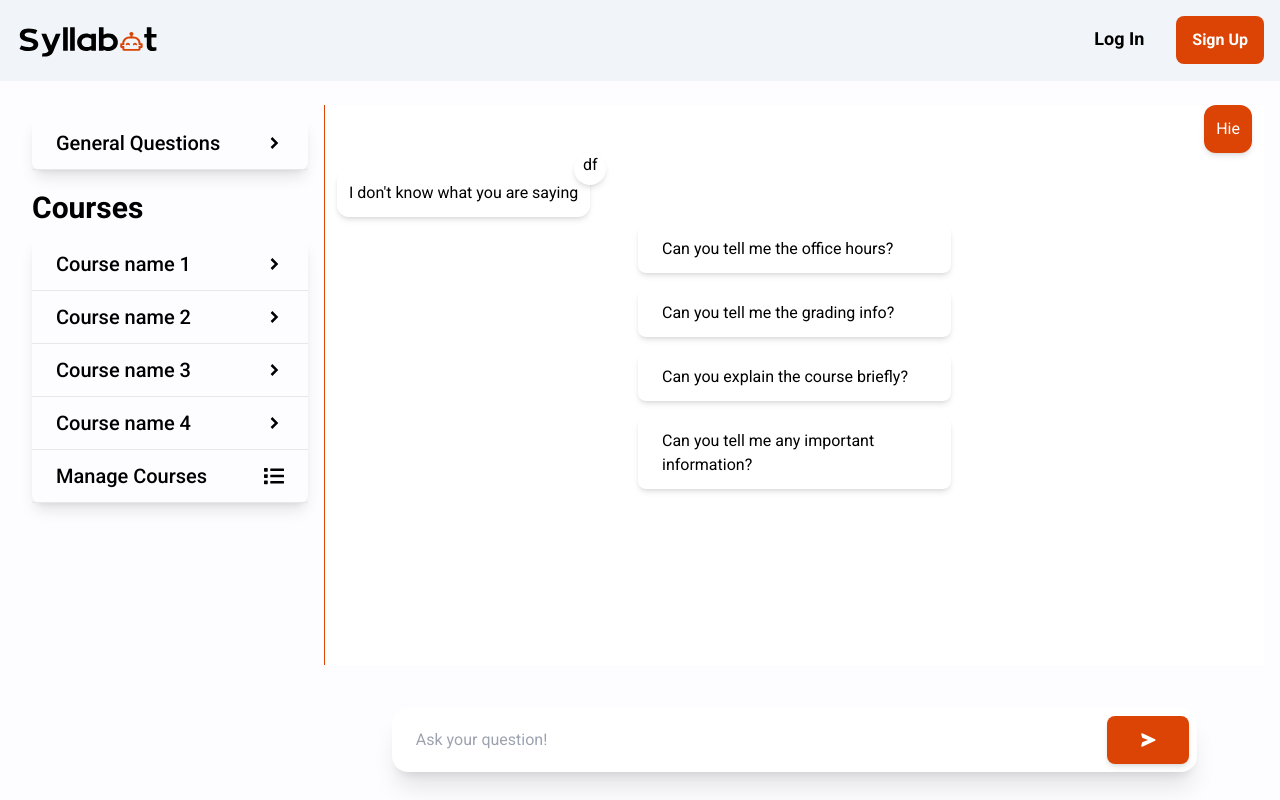
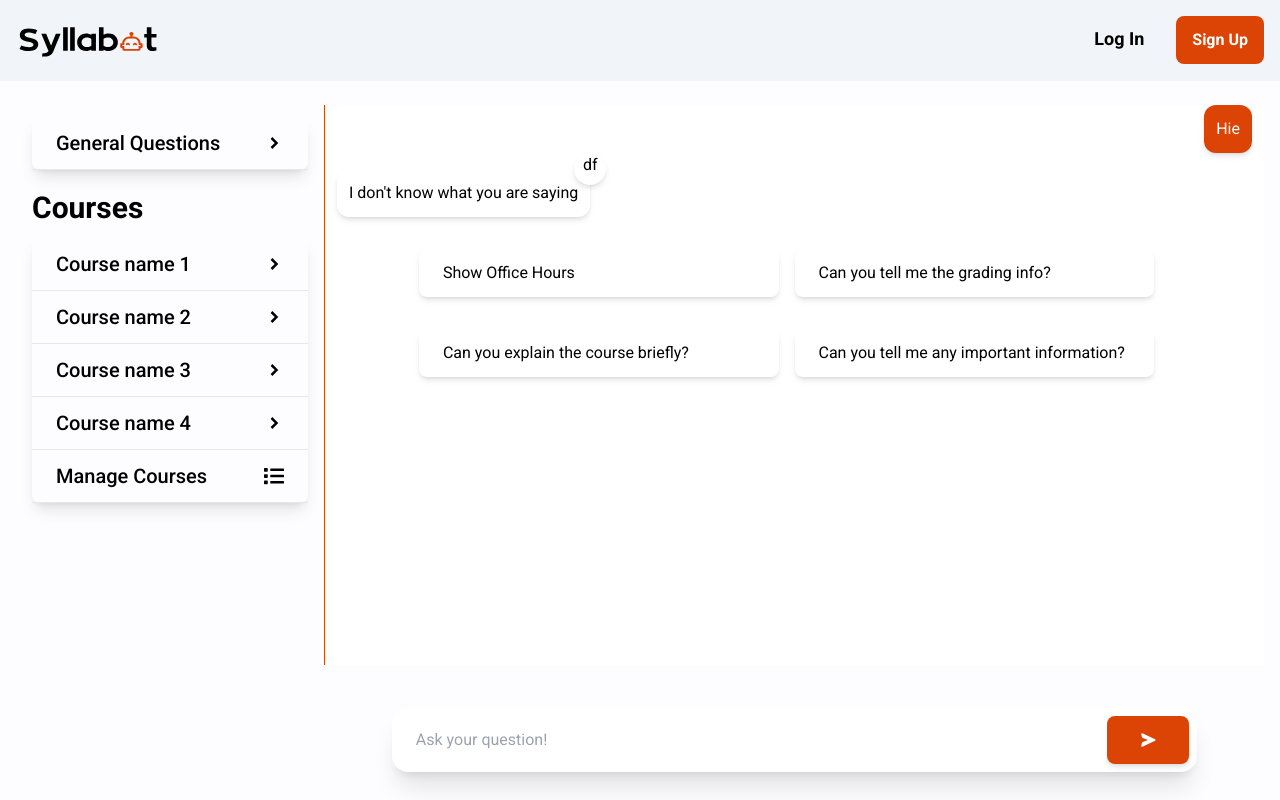
Before and after one commit to Nyumat/Syllabot, a React (Vite) app in the folder client/: page /chat in a window 1280 px wide. Built offline with nearby package versions, Linux system fonts and the light colour scheme; no server answers.

Commit message:
Somewhat better preset prompts

```diff
--- a/client/src/components/layout/Presets.tsx
+++ b/client/src/components/layout/Presets.tsx
@@ -1,15 +1,27 @@
 import { useState } from "react";
 import { PresetType } from "../../data/types";
 
+const numPresets = 4
+
 const data = [
    {
-      name: "Can you tell me the office hours?",
+      name: "Show Office Hours",
+      promptForGPT: "Can you tell me the office hours for my class?"
    },
    {
       name: "Can you tell me the grading info?",
    },
    {
       name: "Can you explain the course briefly?",
+   },
+   {
+      name: "Can you tell me any important information?",
+   },
+   {
+      name: "Can you tell me any important information?",
+   },
+   {
+      name: "Can you tell me any important information?",
    },
    {
       name: "Can you tell me any important information?",
@@ -24,14 +36,26 @@ export default function Presets() {
       setSelected(preset.name);
    };
 
+   const sections = [];
+   for (let i = 0; i < numPresets; i += 2) {
+      const section = data.slice(i, i + 2);
+      sections.push(section);
+   }
+
    return (
-      <div className="flex flex-row flex-wrap w-1/3">
-         {data.map((preset) => (
-            <Preset
-               name={preset.name}
-               selected={selected}
-               onClick={() => handleSelect(preset)}
-            />
+      <div className="mt-6 justify-center self-center w-4/5" >
+         {sections.map((section, sectionIndex) => (
+            <div key={sectionIndex} className="flex flex-row justify-start mb-4 w-full"> {/* Added mb-4 for spacing between rows */}
+               {section.map((preset, docIndex) => (
+                  <div key={docIndex} className="mr-4 w-4/5">
+                     <Preset
+                        name={preset.name}
+                        selected={selected}
+                        onClick={() => handleSelect(preset)}
+                     />
+                  </div>
+               ))}
+            </div>
          ))}
       </div>
    );
```
